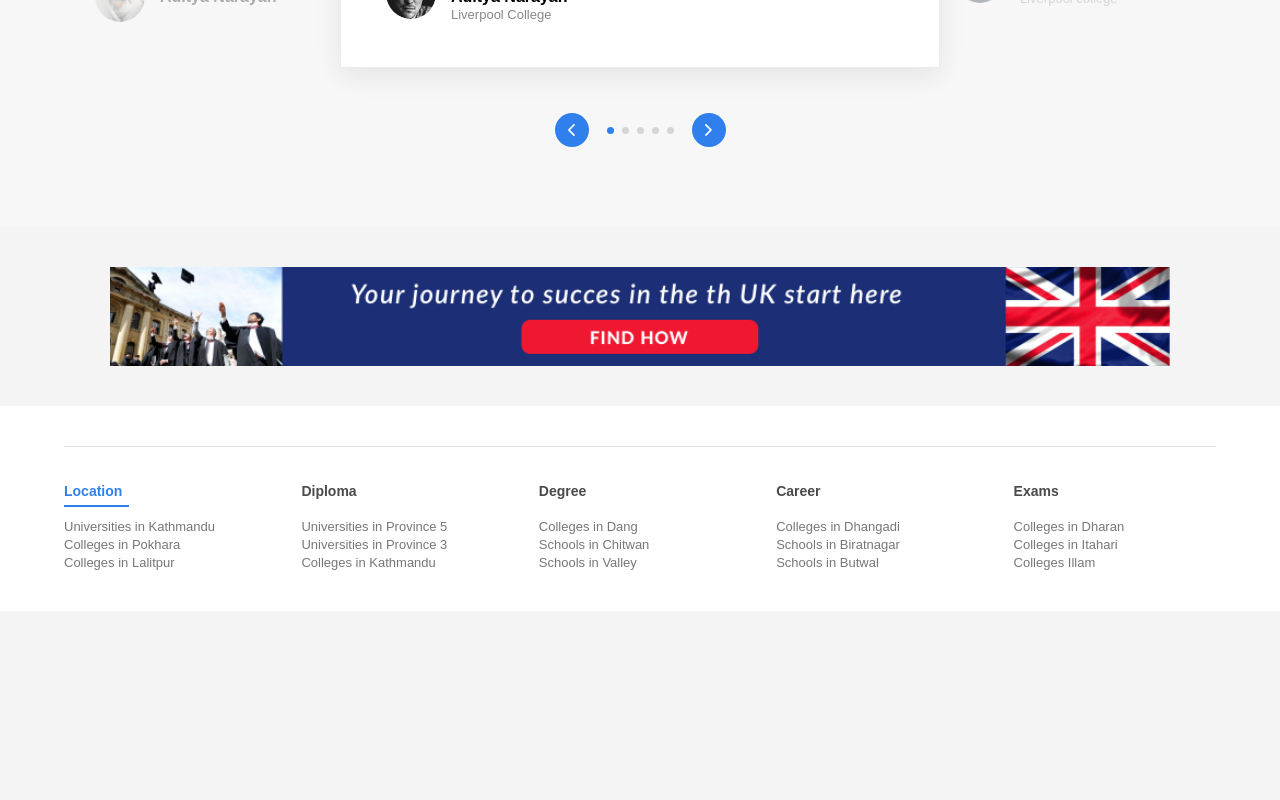
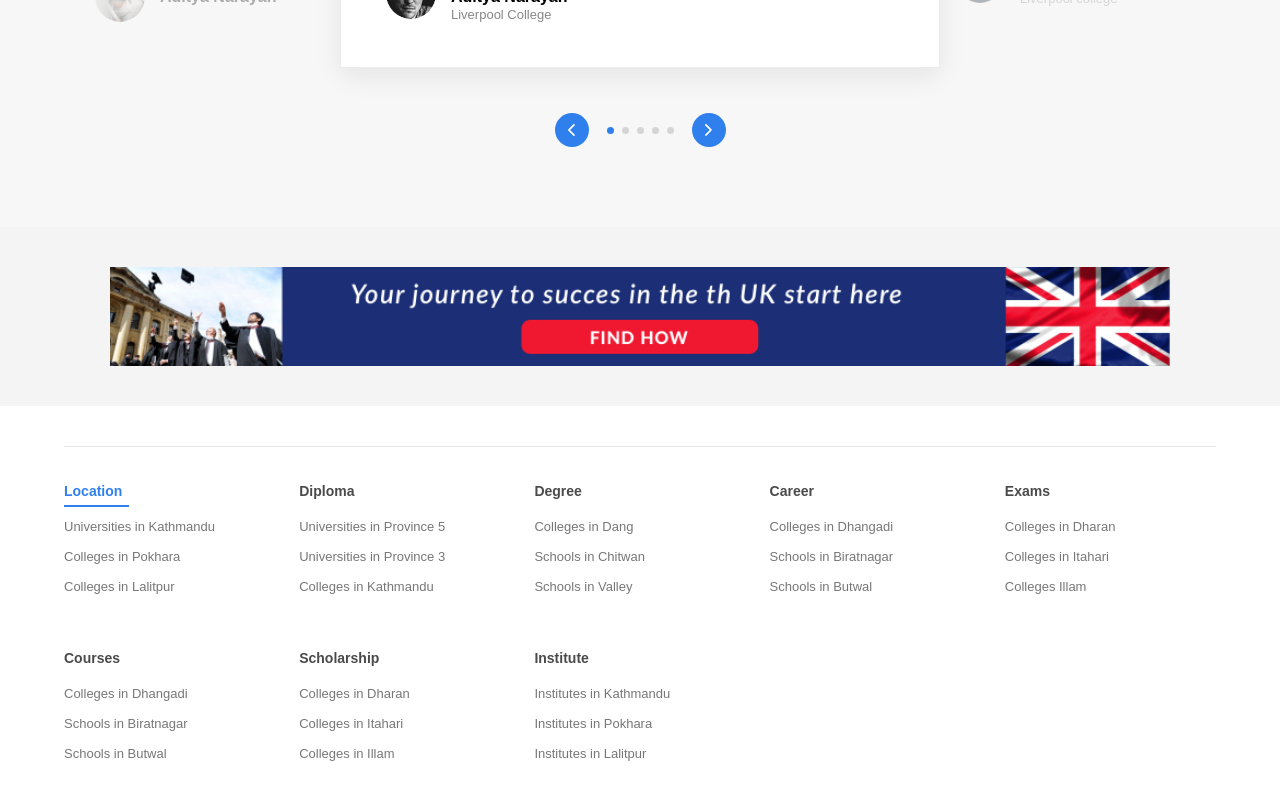
Before and after one commit to bibashmanjusubedi/schoolbharna-ui, a React (Vite) app: page / in a window 1280 px wide. Shown: the part 5390-6190 px from the top of the page. Before the commit the page ends 6001 px from the top, so only its background shows below. Built offline with nearby package versions, Linux system fonts and the light colour scheme.

Commit message:
Footer Link with CSS

```diff
--- a/src/components/layout/FooterLinks.css
+++ b/src/components/layout/FooterLinks.css
@@ -25,13 +25,9 @@
     position:relative;
 }
 
-
-
 .footer-column:first-child h4{
     color:#2F80ED;
 }
-
-
 
 .footer-column:first-child h4::after{
     content:"";
@@ -40,10 +36,8 @@
     bottom:-8px;
     width:65px;
     height:2px;
-    height:2px;
     background:#2F80ED;
 }
-
 
 .footer-column ul{
     list-style:none;
@@ -51,22 +45,25 @@
     margin:0;
 }
 
-
-.footer-column ul{
-    list-style:none;
-    padding:0;
-    margin:0;
+.footer-column li{
+    margin-bottom:12px;
 }
 
-
 .footer-column a{
-    text-decoration: none;
+    text-decoration:none;
     color:#777;
     font-size:13px;
     transition:0.3s;
 }
 
-
 .footer-column a:hover{
     color:#2F80ED;
 }
+
+
+
+.footer-links-container{
+    display:grid;
+    grid-template-columns: repeat(1,fr);
+    gap:24px;
+}
--- a/src/components/layout/FooterLinks.jsx
+++ b/src/components/layout/FooterLinks.jsx
@@ -19,11 +19,7 @@ const footerData = [
   },
   {
     title: "Degree",
-    links: [
-      "Colleges in Dang",
-      "Schools in Chitwan",
-      "Schools in Valley",
-    ],
+    links: ["Colleges in Dang", "Schools in Chitwan", "Schools in Valley"],
   },
   {
     title: "Career",
@@ -35,10 +31,26 @@ const footerData = [
   },
   {
     title: "Exams",
+    links: ["Colleges in Dharan", "Colleges in Itahari", "Colleges Illam"],
+  },
+  {
+    title: "Courses",
     links: [
-      "Colleges in Dharan",
-      "Colleges in Itahari",
-      "Colleges Illam",
+      "Colleges in Dhangadi",
+      "Schools in Biratnagar",
+      "Schools in Butwal",
+    ],
+  },
+  {
+    title: "Scholarship",
+    links: ["Colleges in Dharan", "Colleges in Itahari", "Colleges in Illam"],
+  },
+  {
+    title: "Institute",
+    links: [
+      "Institutes in Kathmandu",
+      "Institutes in Pokhara",
+      "Institutes in Lalitpur",
     ],
   },
 ];
```
